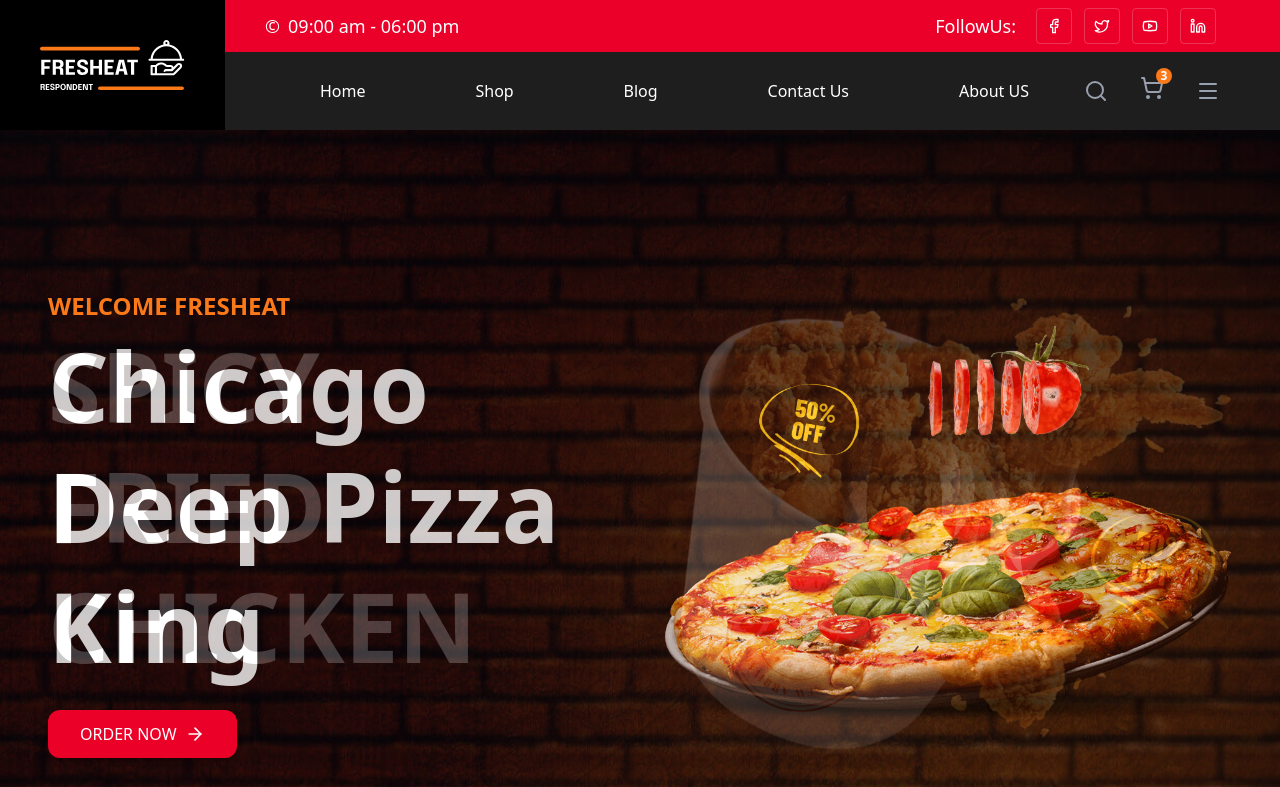
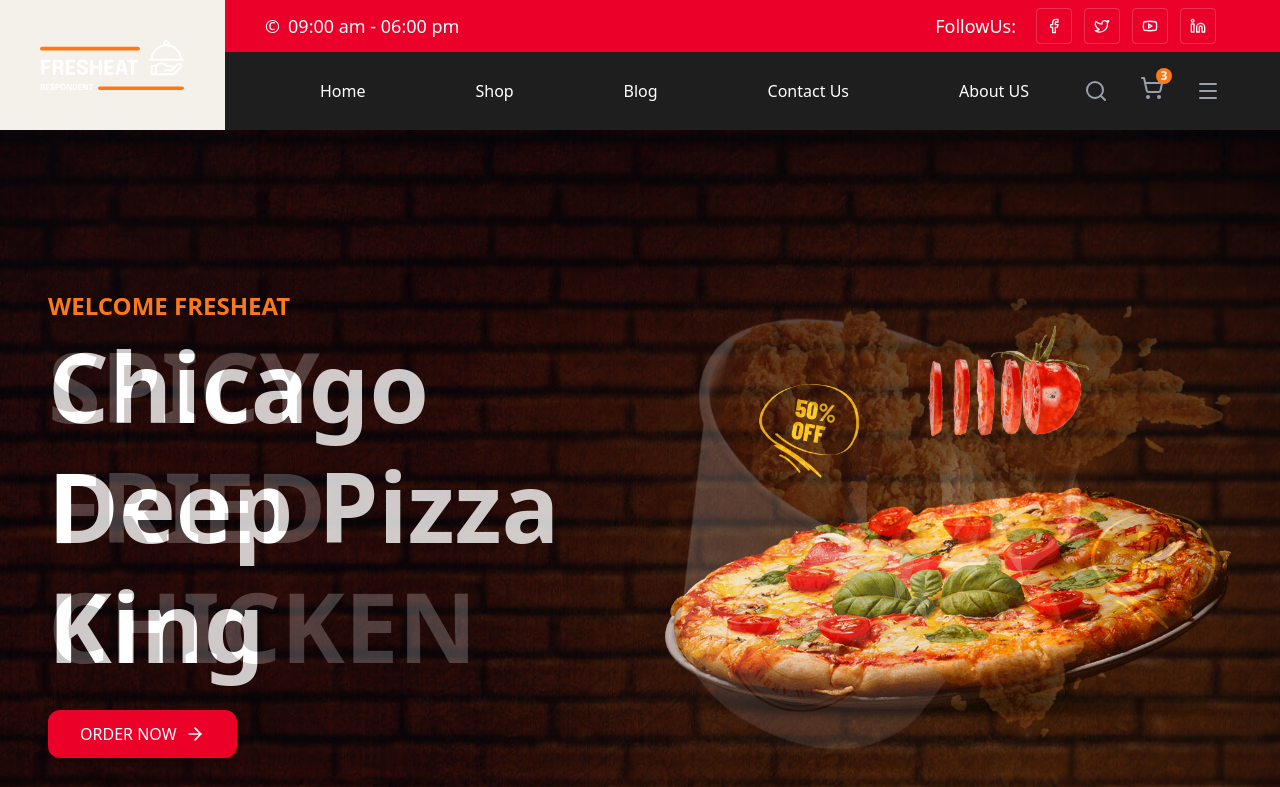
Before and after one commit to mouminkam/Shayrayar-SSR, a Next.js app: page / in a window 1280 px wide. Shown: the top 787 px of the page. Built offline with nearby package versions, Linux system fonts and the light colour scheme.

Commit message:
fix logo

```diff
--- a/src/layout/Header.jsx
+++ b/src/layout/Header.jsx
@@ -122,7 +122,7 @@ const FreshHeatHeader = () => {
           }`}
       >
         {/* Logo and Navigation */}
-        <div className="flex items-center bg-bg3">
+        <div className="flex items-center bg-bg2">
           {/* Logo Section */}
           <div className="px-10 w-1/5 flex">
             <div className="p-0 transform ">
```
